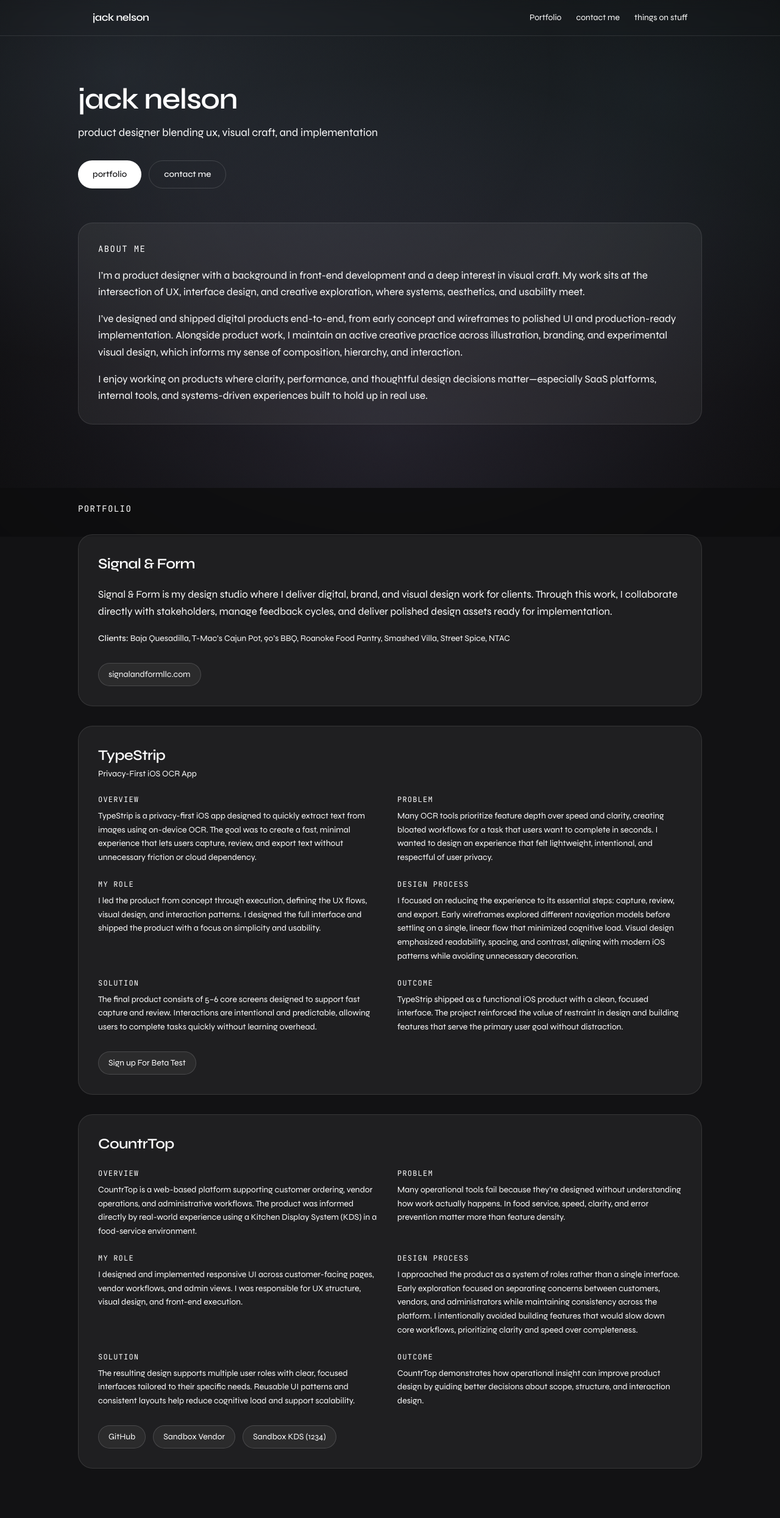
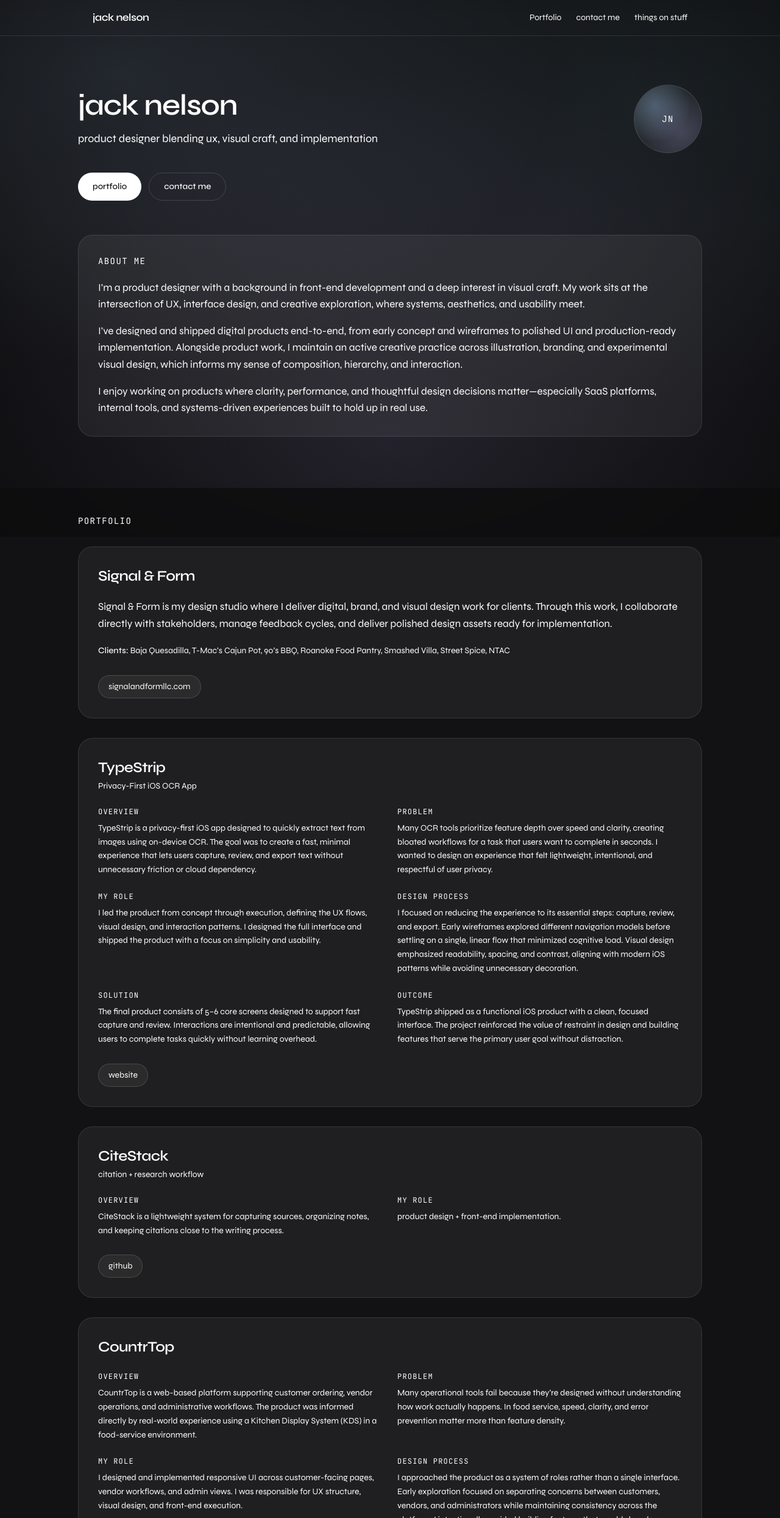
Before and after one commit to signalandform/jacknel, a Next.js app: page / in a window 1280 px wide. Shown: the top 2489 px of the page at 61% size. Built offline with nearby package versions, Linux system fonts and the light colour scheme.

Commit message:
add profile spot + update portfolio links + add citestack

```diff
--- a/app/page.tsx
+++ b/app/page.tsx
@@ -45,7 +45,23 @@ export default function Home() {
           body: "TypeStrip shipped as a functional iOS product with a clean, focused interface. The project reinforced the value of restraint in design and building features that serve the primary user goal without distraction.",
         },
       ],
-      links: [{ label: "Sign up For Beta Test", href: "https://typestrip.com" }],
+      links: [{ label: "website", href: "https://typestrip.com" }],
+    },
+    {
+      id: "citestack",
+      title: "CiteStack",
+      subtitle: "citation + research workflow",
+      sections: [
+        {
+          heading: "Overview",
+          body: "CiteStack is a lightweight system for capturing sources, organizing notes, and keeping citations close to the writing process.",
+        },
+        {
+          heading: "My Role",
+          body: "product design + front-end implementation.",
+        },
+      ],
+      links: [{ label: "github", href: "https://github.com/signalandform/citestack" }],
     },
     {
       id: "countrtop",
@@ -89,10 +105,24 @@ export default function Home() {
       {/* hero */}
       <section className="px-6 pb-16 pt-14 sm:pt-20">
         <div className="mx-auto max-w-5xl">
-          <h1 className="text-4xl font-semibold tracking-tight sm:text-5xl">jack nelson</h1>
-          <p className="mt-4 text-lg text-contrast/70">
-            product designer blending ux, visual craft, and implementation
-          </p>
+          <div className="flex flex-col gap-8 sm:flex-row sm:items-center sm:justify-between">
+            <div>
+              <h1 className="text-4xl font-semibold tracking-tight sm:text-5xl">jack nelson</h1>
+              <p className="mt-4 text-lg text-contrast/70">
+                product designer blending ux, visual craft, and implementation
+              </p>
+            </div>
+
+            {/* profile spot (swap for image later) */}
+            <div className="shrink-0">
+              <div className="relative h-28 w-28 overflow-hidden rounded-full border border-white/15 bg-white/5">
+                <div className="absolute inset-0 bg-[radial-gradient(circle_at_30%_30%,rgba(157,194,234,0.35),transparent_55%),radial-gradient(circle_at_70%_70%,rgba(155,144,201,0.28),transparent_60%)]" />
+                <div className="relative flex h-full w-full items-center justify-center font-mono text-sm uppercase tracking-widest text-contrast/70">
+                  jn
+                </div>
+              </div>
+            </div>
+          </div>
           <div className="mt-8 flex flex-wrap gap-3">
             <Link
               href="#portfolio"
```
